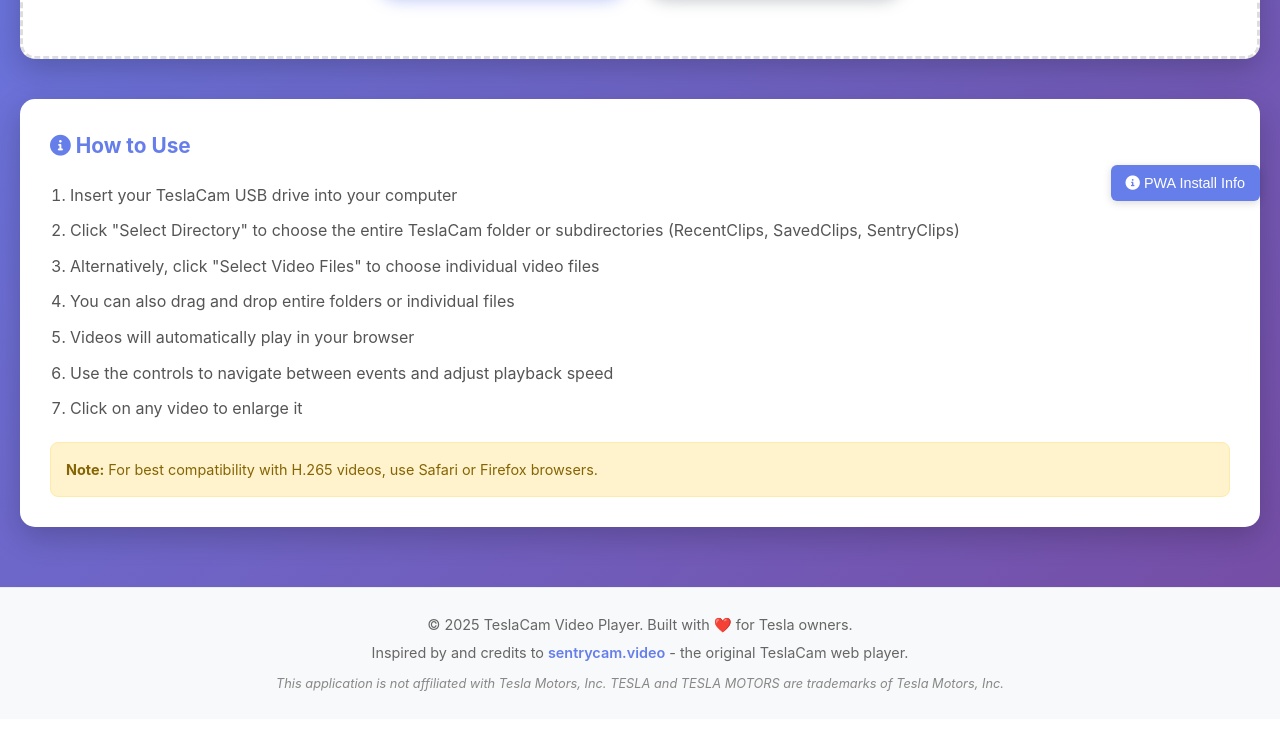
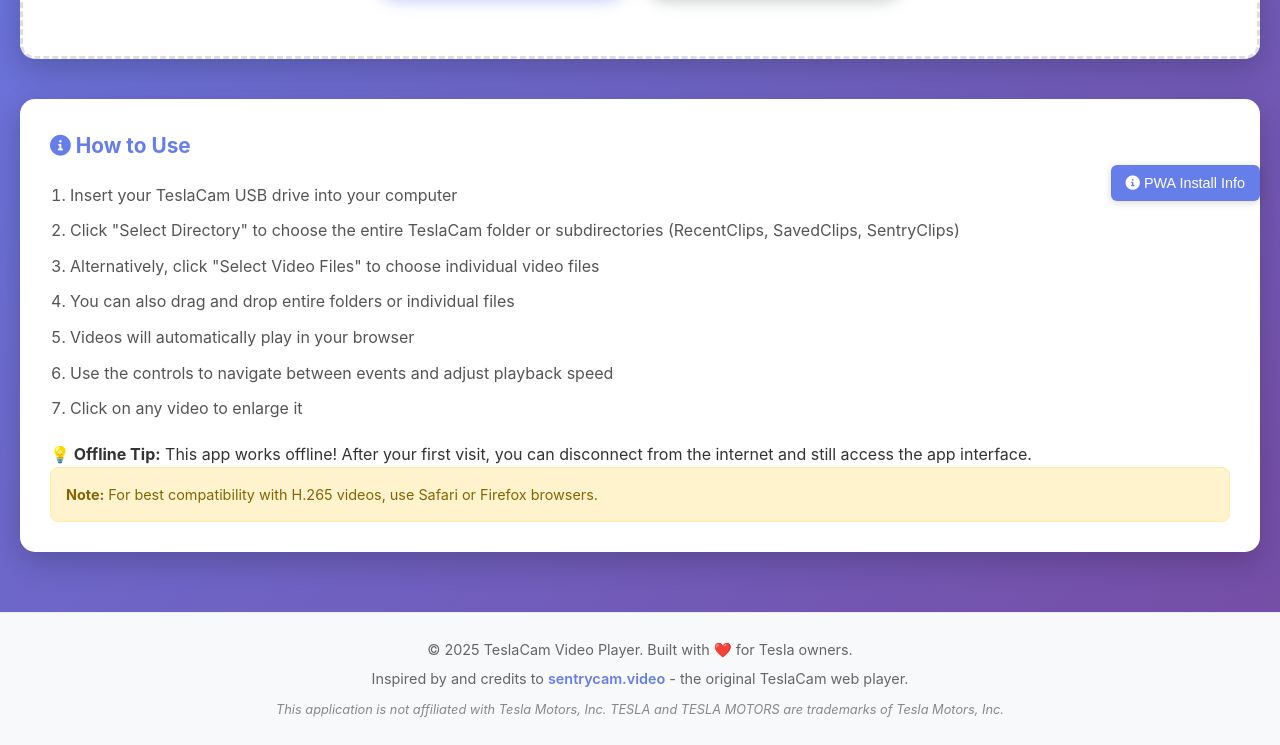
Before and after one commit to ablax/teslaview, a website: page public/index.html in a window 1280 px wide. Shown: the part 579-1324 px from the top of the page. Before the commit the page ends 1298 px from the top, so only its background shows below. Drawn offline with Linux system fonts and the light colour scheme.

Commit message:
update readme

```diff
--- a/public/index.html
+++ b/public/index.html
@@ -183,6 +183,11 @@
                 <li>Use the controls to navigate between events and adjust playback speed</li>
                 <li>Click on any video to enlarge it</li>
             </ol>
+
+            <div class="offline-note">
+                <strong>💡 Offline Tip:</strong> This app works offline! After your first visit, you can disconnect from the internet and still access the app interface.
+            </div>
+
             <div class="browser-note">
                 <strong>Note:</strong> For best compatibility with H.265 videos, use Safari or Firefox browsers.
             </div>
```
Also changed, not shown: README.md.
